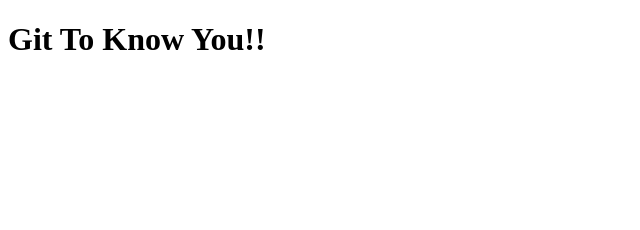
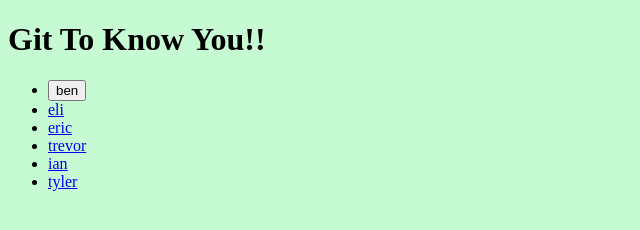
Before and after one commit to Montana-Code-School/Git2KnowYou08.1, a website: page public/index.html in a window 1280 px wide. Shown: the whole page, without its empty margins (0-640 px from the left). Drawn offline with Linux system fonts and the light colour scheme.

Commit message:
Our links are updated

```diff
--- a/package.json
+++ b/package.json
@@ -5,7 +5,8 @@
   "main": "server.js",
   "scripts": {
     "test": "echo \"Error: no test specified\" && exit 1",
-    "start": "node server.js"
+    "start": "node server.js",
+    "devstart": "./node_modules/nodemon/bin/nodemon.js server.js"
   },
   "repository": {
     "type": "git",
@@ -19,6 +20,7 @@
   "homepage": "https://github.com/Montana-Code-School/Git2KnowYou08.1#readme",
   "dependencies": {
     "express": "^4.16.2",
+    "nodemon": "^1.14.12",
     "path": "^0.12.7"
   }
 }
--- a/public/index.html
+++ b/public/index.html
@@ -8,5 +8,12 @@
   <body>
     <h1>Git To Know You!!</h1>
     <script src="index.js" charset="utf-8"></script>
+    <ul>
+      <li><button type="button" <a href="ben/index.html">ben</a></button></li>
+      <li><a href="eli/index.html">eli</a></li>
+      <li><a href="eric/index.html">eric</a></li>
+      <li><a href="trevor/index.html">trevor</a></li>
+      <li><a href="ian/index.html">ian</a></li>
+      <li><a href="tyler/index.html">tyler</a></li>
   </body>
 </html>
--- a/public/style.css
+++ b/public/style.css
@@ -0,0 +1,3 @@
+body {
+  background-color: #c5fad3
+}
```
Also changed, not shown: public/timfox/index.html (+1 -1 lines), 1 other file.
